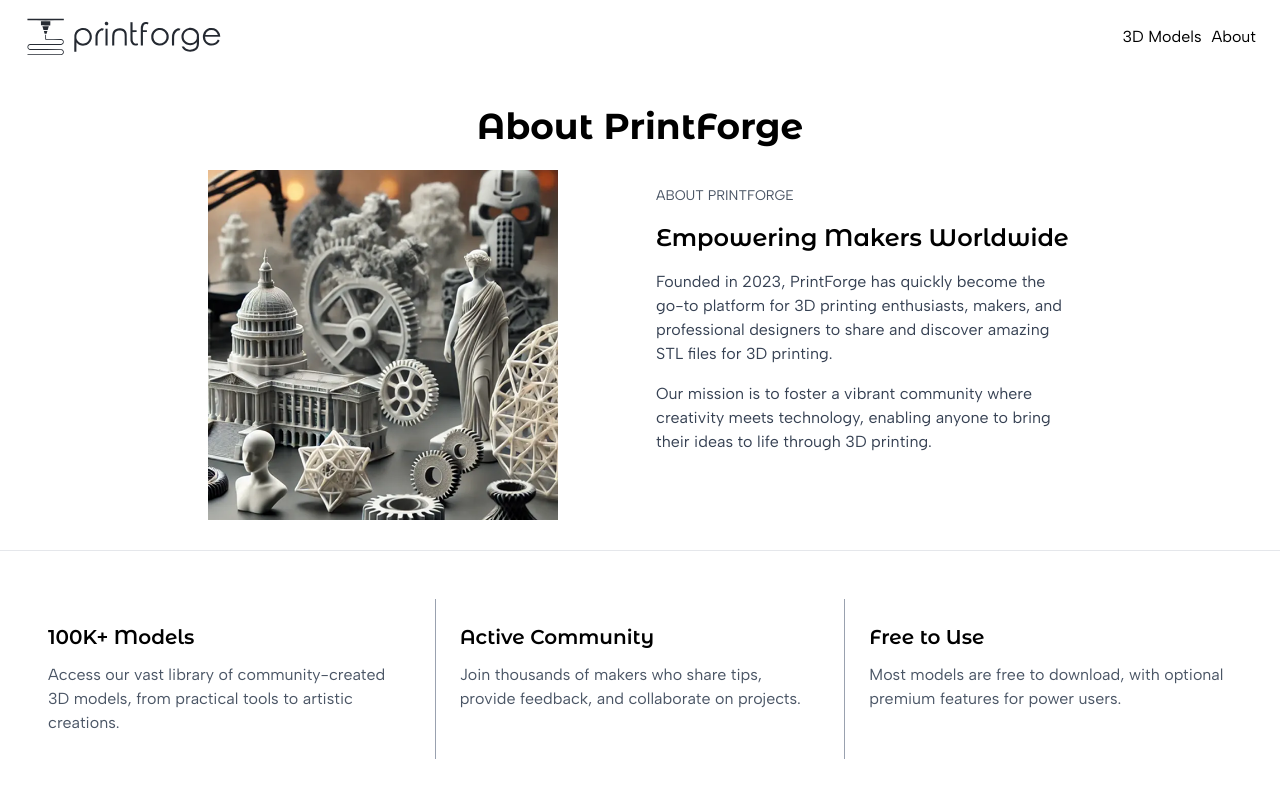
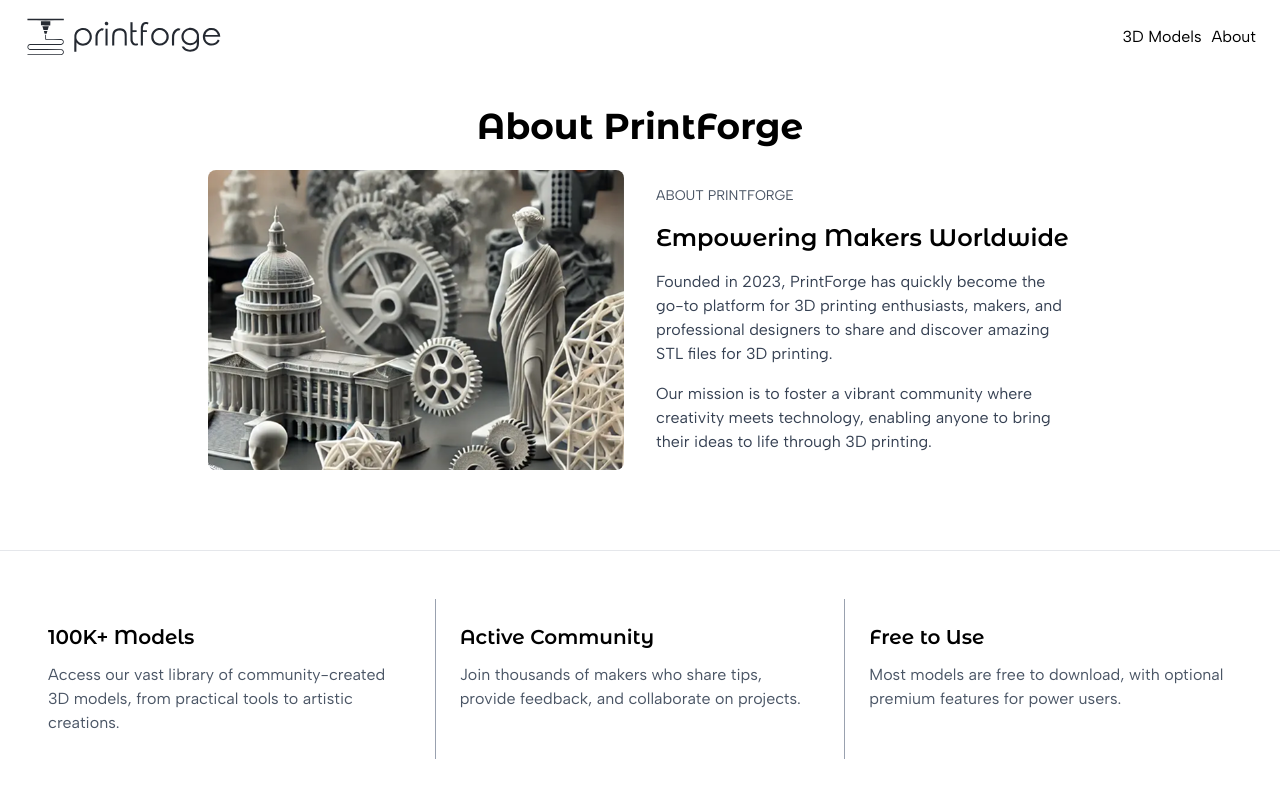
Before and after one commit to pierrsen/print-forge, a Next.js app: page /about in a window 1280 px wide. Shown: the top 800 px of the page. Built offline with nearby package versions, Linux system fonts and the light colour scheme.

Commit message:
style: optimized images

```diff
--- a/app/about/page.tsx
+++ b/app/about/page.tsx
@@ -1,3 +1,6 @@
+import Image from "next/image";
+import HeroImageSquare from "@/public/hero-image-square.png";
+
 export default function AboutPage() {
   return (
     <main>
@@ -8,10 +11,12 @@ export default function AboutPage() {
 
         <div className="grid items-center gap-8 mb-12 md:grid-cols-2">
           <div className="relative h-[300px] w-full">
-            <img
-              src="/hero-image-square.png"
+            <Image
+              src={HeroImageSquare}
               alt="PrintForge Community - A group of makers collaborating on 3D printing projects"
-              width="350"
+              width={742}
+              height={742}
+              className="absolute inset-0 w-full h-full object-cover rounded-lg"
             />
           </div>
           <div>
--- a/app/layout.tsx
+++ b/app/layout.tsx
@@ -1,5 +1,7 @@
 import "./globals.css";
 import { Albert_Sans, Montserrat_Alternates } from "next/font/google";
+import PFLogoIcon from "@/public/printforge-logo-icon.svg";
+import PFLogo from "@/public/printforge-logo.svg";
 
 const albertSans = Albert_Sans({
   subsets: ["latin"],
@@ -28,13 +30,13 @@ export default function RootLayout({
             <div className="relative">
               {/* Desktop logo */}
               <img
-                src="/printforge-logo.svg"
+                src={PFLogo.src}
                 alt="PrintForge Logo"
                 className="w-[200px] h-auto hidden md:block"
               />
               {/* Mobile logo */}
               <img
-                src="/printforge-logo-icon.svg"
+                src={PFLogo.src}
                 alt="PrintForge Logo"
                 className="w-[40px] h-auto block md:hidden"
               />
--- a/app/page.tsx
+++ b/app/page.tsx
@@ -1,3 +1,5 @@
+import HeroImage from "@/public/hero-image.png";
+
 export default function Home() {
   return (
     <main>
@@ -23,7 +25,7 @@ export default function Home() {
             </a>
           </div>
         </div>
-        <img src="/hero-image.png" width={350} />
+        <img src={HeroImage.src} className="w-[350px] h-auto rounded-lg" />
       </section>
     </main>
   );
```
